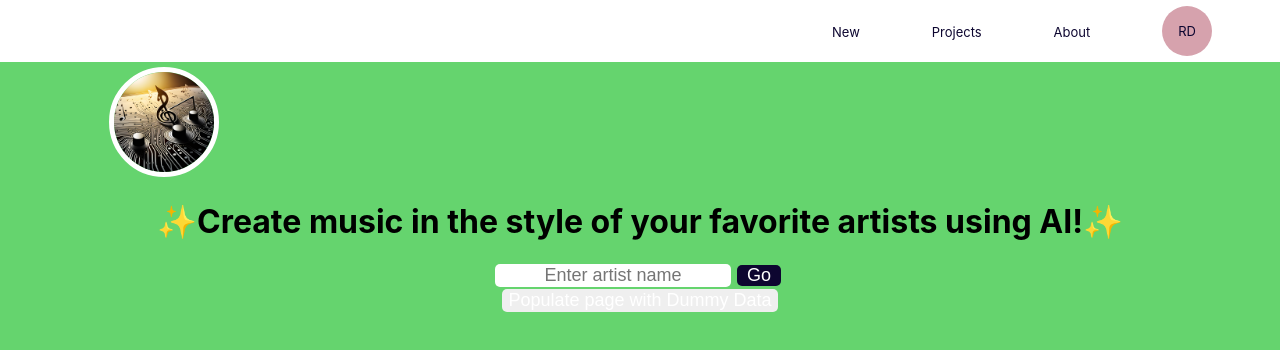
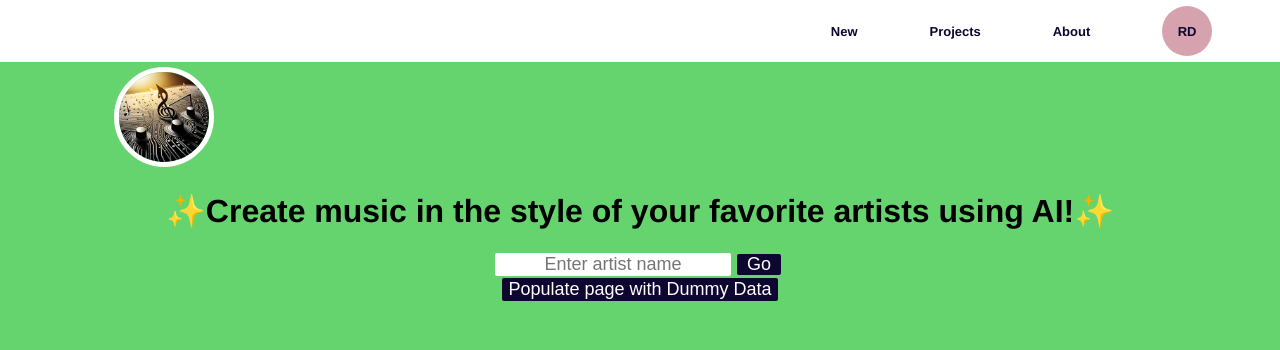
Before and after one commit to fxcircus/ai-music-producer, a React (Create React App) app: page / in a window 1280 px wide. Shown: the top 350 px of the page. Built offline with nearby package versions, Linux system fonts and the light colour scheme.

Commit message:
further styling and code cleanup

```diff
--- a/src/App.css
+++ b/src/App.css
@@ -1,17 +1,19 @@
 :root {
   --black-color: #0D0630;
   --background-color: #65D46E;
+  --li-hover-color: #979aaa;
 }
 
 body, html {
   margin: 0;
   padding: 0;
+  font-family: 'Helvetica';
+  font-weight: bold;
 }
 
 .App {
   text-align: center;
   height: 100vh;
-  /* border: 5px red solid; */
   margin: 0;
   padding: 0;
 }
@@ -20,3 +22,33 @@ body, html {
   height: 100%;
   background-color: var(--background-color);
 }
+
+button,input {
+  border: none;
+  margin: 1px;
+  border-radius: 2px;
+  font-size: large;
+  color: white;
+  text-align: center;
+}
+
+li {
+  list-style: none;
+  margin-right: 5%;
+  border-radius: 5px;
+  padding:5px
+}
+
+button {
+  background-color: var(--black-color);
+}
+
+li:hover {
+  background: var(--li-hover-color);
+}
+
+a {
+  text-decoration: none;
+  color:var(--black-color);
+  font-size: small;
+}
--- a/src/components/Nav/Nav.css
+++ b/src/components/Nav/Nav.css
@@ -1,7 +1,5 @@
 :root {
-    --black-color: #0D0630;
     --profile-pic-background-color: #D6A2AD;
-    --li-hover-color: #979aaa;
 }
 
 .nav-items {
@@ -21,20 +19,3 @@
     justify-content: center;
     align-items: center;
 }
-
-li {
-    list-style: none;
-    margin-right: 5%;
-    border-radius: 5px;
-    padding:5px
-}
-
-li:hover {
-    background: var(--li-hover-color);
-}
-
-a {
-    text-decoration: none;
-    color:var(--black-color);
-    font-size: small;
-}
--- a/src/components/NewProject/NewProject.css
+++ b/src/components/NewProject/NewProject.css
@@ -4,25 +4,14 @@
 }
 
 .logo-image {
-    max-height: 100px;
+    max-height: 90px;
     border: 5px white solid;
     border-radius: 50%;
-    /* display: flex; */
     margin-right: 75%;
 }
 
 .new-project {
-    background: var(--background-color);
     padding: 5px;
-}
-
-button,input {
-    border: none;
-    margin: 1px;
-    border-radius: 5px;
-    font-size: large;
-    color: white;
-    text-align: center;
 }
 
 .submit-button {
--- a/src/components/NewProject/NewProject.tsx
+++ b/src/components/NewProject/NewProject.tsx
@@ -3,8 +3,6 @@ import React from 'react'
 import { useState } from "react";
 import { dummyData } from '../../utilities/aux/dummyData'
 import { gpt3 } from '../../utilities/api/openAPI/gpt3'
-// import logo from '../../../public/logo.png';
-
 
 export default function NewProject() {
     const [artistInput, setArtistInput] = useState("");
```
